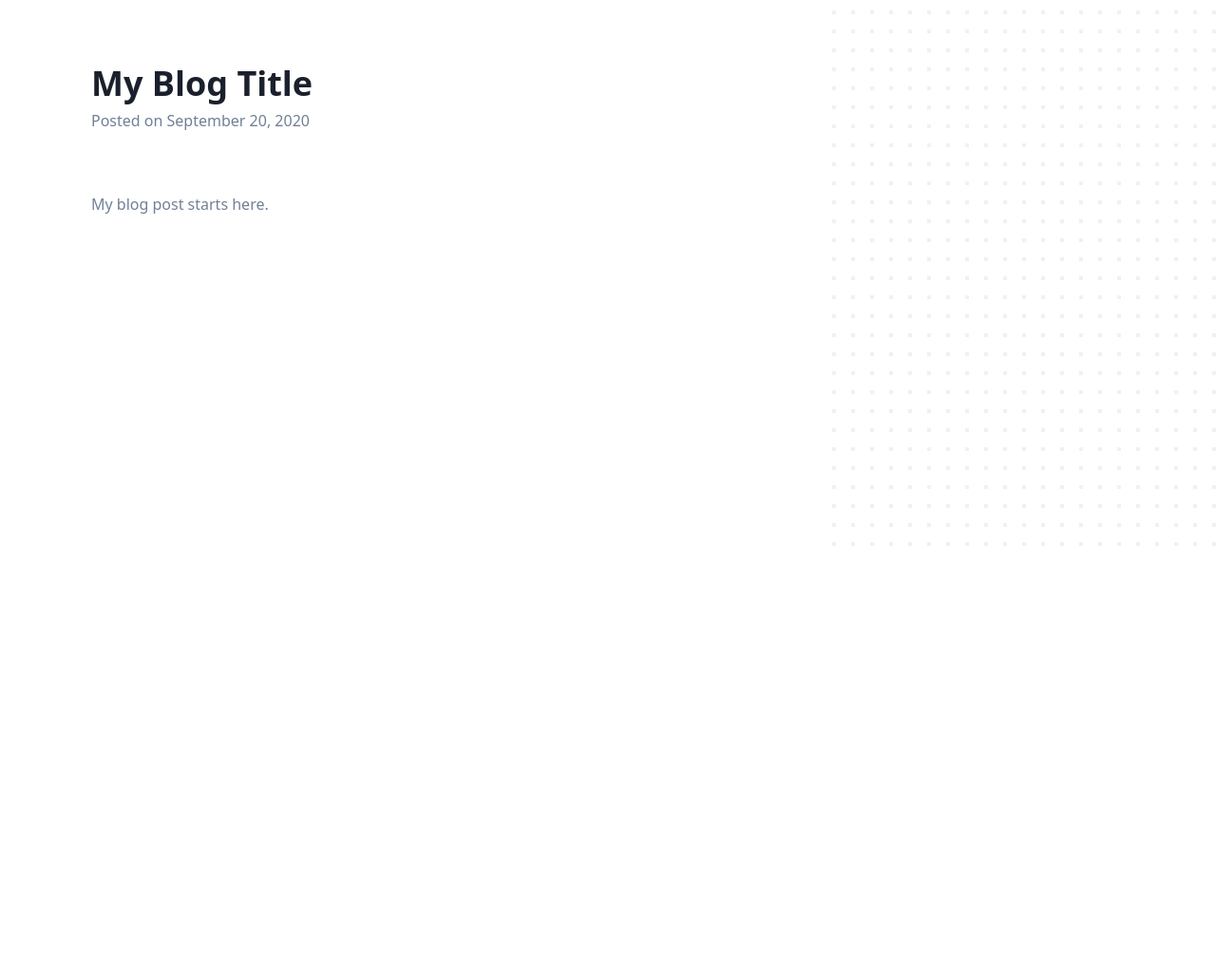
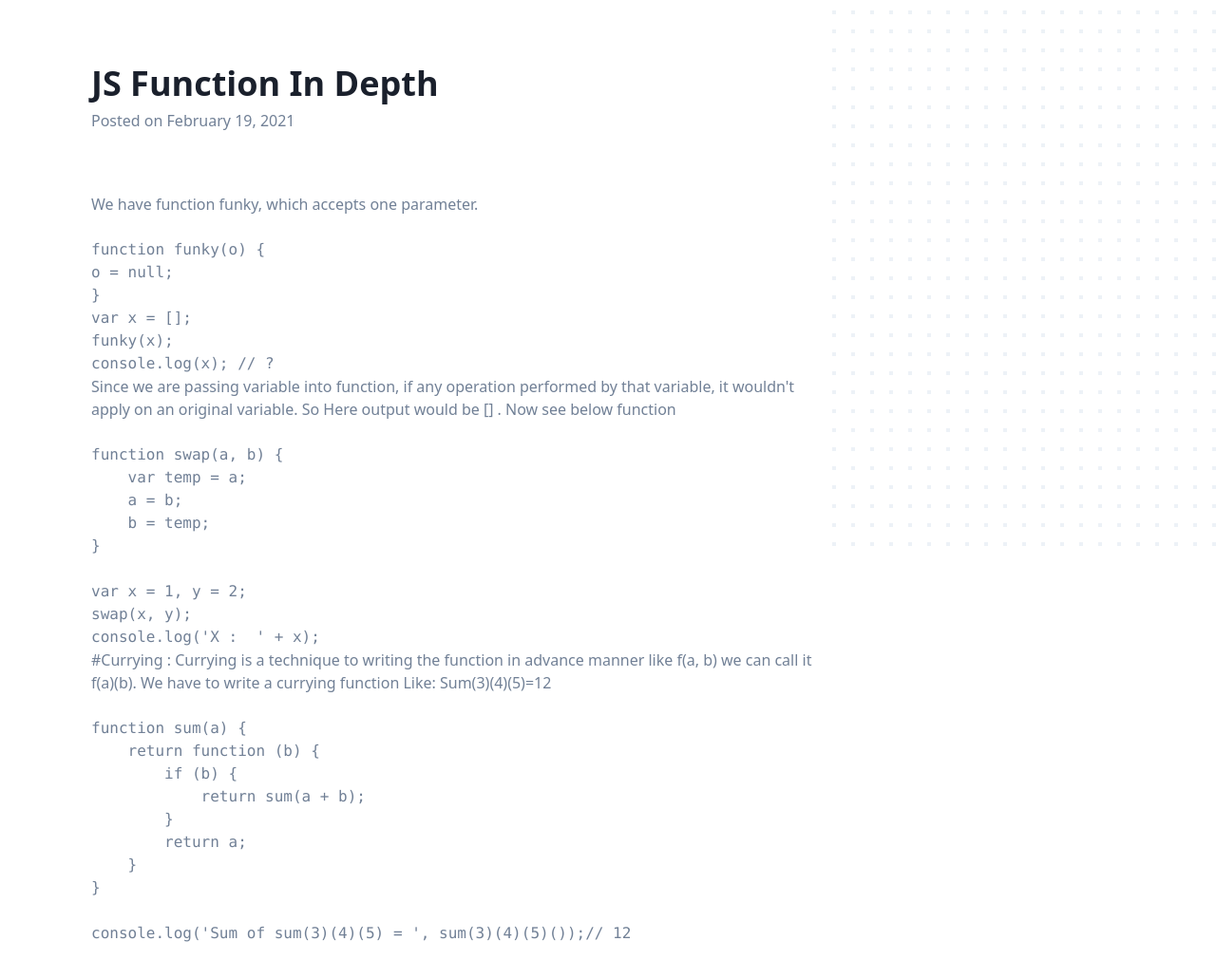
Before and after one commit to sandeeptiwari/sandeeptiwari.github.io, a Gatsby site: page /blog/js-execution-context/ in a window 1280 px wide. Shown: the part 249-1280 px from the top of the page at 95% size. Before the commit the page ends 800 px from the top, so only its background shows below. Built offline with nearby package versions, Linux system fonts and the light colour scheme; Gatsby itself is replaced by a stand-in of ours; some packages are replaced by stand-ins of ours; code samples lack their colours.

Commit message:
add blog for exploring js function

````diff
--- a/content/blog/js-execution-context/index.md
+++ b/content/blog/js-execution-context/index.md
@@ -1,7 +1,44 @@
 ---
-title: My Blog Title
-date: '2020-09-20T12:00:00.00Z'
-description: 'JavaScript Execution Context'
+title: JS Function In Depth
+date: '2021-02-19T23:00:00.00Z'
+description: 'Will explore java script function'
 ---
+We have function funky, which accepts one parameter.
+```
+function funky(o) {
+o = null;
+}
+var x = [];
+funky(x);
+console.log(x); // ?
+```
+Since we are passing variable into function, if any operation performed by that variable, it wouldn't apply on an original variable. So Here output would be [] . Now see below function
 
-My blog post starts here.
+```
+function swap(a, b) {
+    var temp = a;
+    a = b;
+    b = temp;
+}
+
+var x = 1, y = 2;
+swap(x, y);
+console.log('X :  ' + x);
+```
+
+#Currying :
+Currying is a technique to writing the function in advance manner like f(a, b) we can call it f(a)(b).
+We have to write a currying function Like: Sum(3)(4)(5)=12
+
+```
+function sum(a) {
+    return function (b) {
+        if (b) {
+            return sum(a + b);
+        }
+        return a;
+    }
+}
+
+console.log('Sum of sum(3)(4)(5) = ', sum(3)(4)(5)());// 12
+```
````
